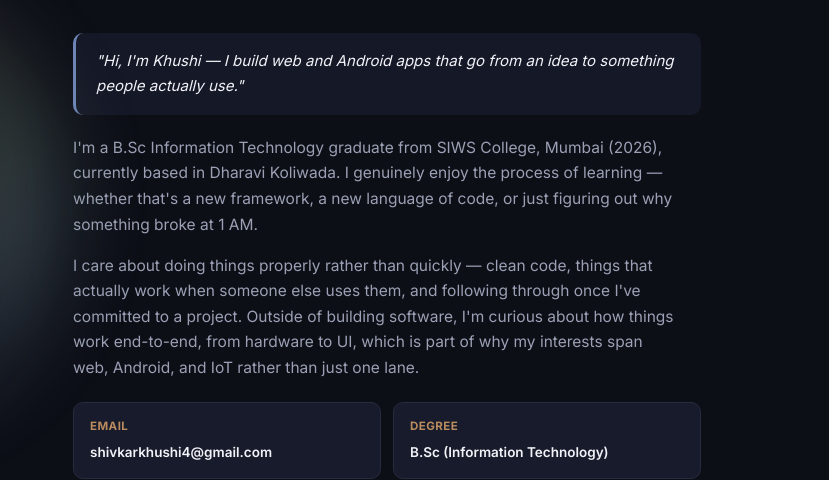
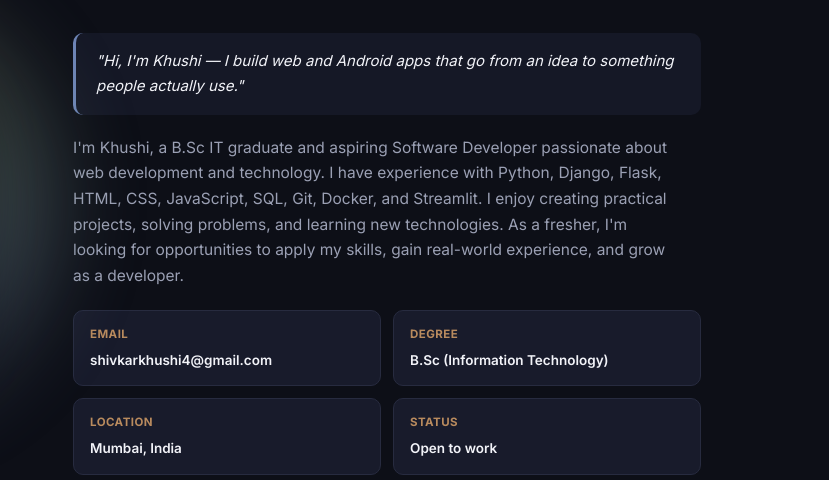
Before and after one commit to Khushishivkar/Khushishivkar.github.io, a plain HTML site: page index.html in a window 1280 px wide. Shown: the part 871-1351 px from the top of the page, 451-1280 px from the left. Drawn offline with Linux system fonts and the light colour scheme.

Commit message:
Revise personal introduction in index.html
Updated personal introduction and removed previous paragraphs.

```diff
--- a/index.html
+++ b/index.html
@@ -332,8 +332,7 @@
 
         <div>
           <div class="quote-bubble">"Hi, I'm Khushi — I build web and Android apps that go from an idea to something people actually use."</div>
-          <p>I'm a B.Sc Information Technology graduate from SIWS College, Mumbai (2026), currently based in Dharavi Koliwada. I genuinely enjoy the process of learning — whether that's a new framework, a new language of code, or just figuring out why something broke at 1 AM.</p>
-          <p>I care about doing things properly rather than quickly — clean code, things that actually work when someone else uses them, and following through once I've committed to a project. Outside of building software, I'm curious about how things work end-to-end, from hardware to UI, which is part of why my interests span web, Android, and IoT rather than just one lane.</p>
+          <p>I'm Khushi, a B.Sc IT graduate and aspiring Software Developer passionate about web development and technology. I have experience with Python, Django, Flask, HTML, CSS, JavaScript, SQL, Git, Docker, and Streamlit. I enjoy creating practical projects, solving problems, and learning new technologies. As a fresher, I'm looking for opportunities to apply my skills, gain real-world experience, and grow as a developer.</p>
 
           <div class="info-cards">
             <div class="info-card"><div class="info-label">Email</div><div class="info-value">shivkarkhushi4@gmail.com</div></div>
```
